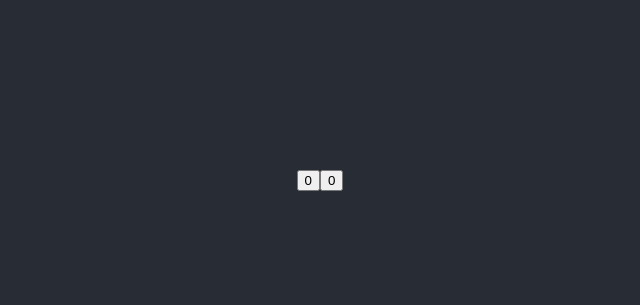
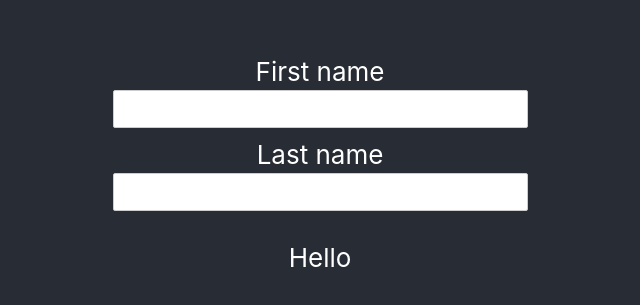
Before and after one commit to rudfoss/cra-workshop, a React (Create React App) app: page / in a window 1280 px wide. Shown: the part 225-530 px from the top of the page, without its empty margins (320-960 px from the left). Built offline with nearby package versions, Linux system fonts and the light colour scheme.

Commit message:
TextInput task

```diff
--- a/package.json
+++ b/package.json
@@ -11,6 +11,7 @@
     "@types/node": "^12.0.0",
     "@types/react": "^17.0.0",
     "@types/react-dom": "^17.0.0",
+    "normalize.css": "^8.0.1",
     "react": "^17.0.1",
     "react-dom": "^17.0.1",
     "react-scripts": "4.0.3",
--- a/src/App.tsx
+++ b/src/App.tsx
@@ -1,14 +1,18 @@
-import './App.css';
-import Repeat from 'tasks/Repeat';
-import Incrementor from 'tasks/Incrementor';
+import TextInput from "UI/TextInput";
+import "normalize.css/normalize.css";
+import "./App.css";
+import { useState } from "react";
 
 function App() {
+  const [firstname, setFirstname] = useState("")
+  const [lastname, setLastname] = useState("")
+
   return (
     <div className="App">
       <header className="App-header">
-        <Repeat count={2}>
-          <Incrementor limit={10}/>
-        </Repeat>
+        <TextInput value={firstname} onChange={setFirstname} label="First name"/>
+        <TextInput value={lastname} onChange={setLastname} label="Last name"/>
+        <p>Hello {firstname} {lastname}</p>
       </header>
     </div>
   );
--- /dev/null
+++ b/src/UI/TextInput/TextInput.module.css
@@ -0,0 +1,14 @@
+.container {
+	margin: 6px 0;
+}
+
+.container label {
+	display: block;
+	margin-bottom: 3px;
+}
+
+.container input {
+	padding: 3px 2px;
+	border-radius: 2px;
+	border: 1px solid #ccc;
+}
--- /dev/null
+++ b/src/UI/TextInput/TextInput.tsx
@@ -0,0 +1,22 @@
+import { useMemo, memo } from "react"
+import { idGenerator } from "utils/idGenerator"
+import { onChangeHelper } from "utils/onChangeHelper"
+import classes from "./TextInput.module.css"
+
+interface TextInputProps {
+	label: string
+	value: string
+	onChange: (newValue: string) => unknown
+}
+
+export const TextInput = ({ label, value, onChange }: TextInputProps) => {
+	const id = useMemo(() => idGenerator("textInput"), [])
+	return (
+		<div className={classes.container}>
+			<label htmlFor={id}>{label}</label>
+			<input id={id} type="text" value={value} onChange={onChangeHelper(onChange)}/>
+		</div>
+	)
+}
+
+export default memo(TextInput)
--- /dev/null
+++ b/src/UI/TextInput/index.ts
@@ -0,0 +1 @@
+export { default } from "./TextInput"
--- /dev/null
+++ b/src/utils/idGenerator.ts
@@ -0,0 +1,5 @@
+let count = 0
+
+export const idGenerator = (prefix: string = "") => {
+	return prefix+"_"+(count++)
+}
--- /dev/null
+++ b/src/utils/onChangeHelper.ts
@@ -0,0 +1,14 @@
+/**
+ * Wraps a state setter so that it can be passed the value of a change event.
+ * @param setter
+ */
+export const onChangeHelper = (setter: (value: string) => void) => (evt: React.ChangeEvent<HTMLInputElement>) => {
+	setter(evt.target.value)
+}
+
+
+// const onChangeHelper = (setter: any) => {
+// 	return (evt: React.ChangeEvent<HTMLInputElement>) => {
+// 		setter(evt.target.value)
+// 	}
+// }
```
Also changed, not shown: src/tasks/TextInputExample/TextInputExample.tsx (+1 -9 lines), 1 other file (tests, documents, lock files or other folders).
